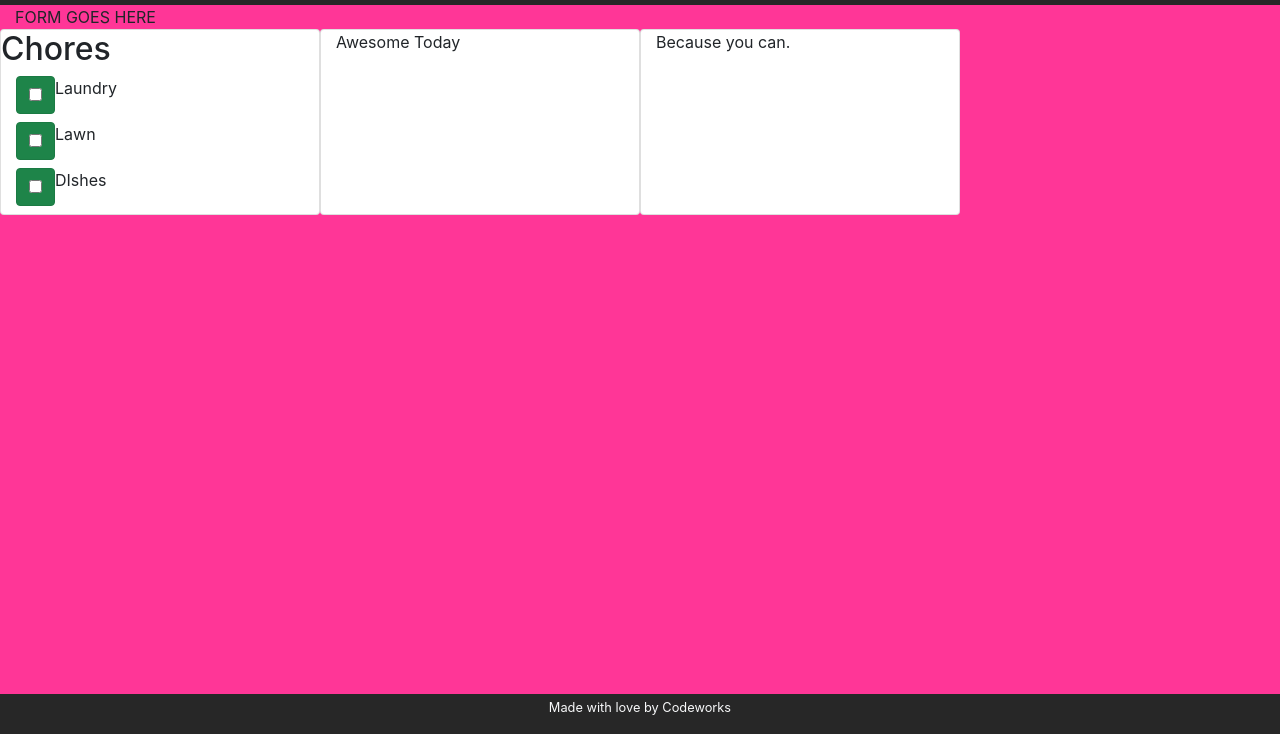
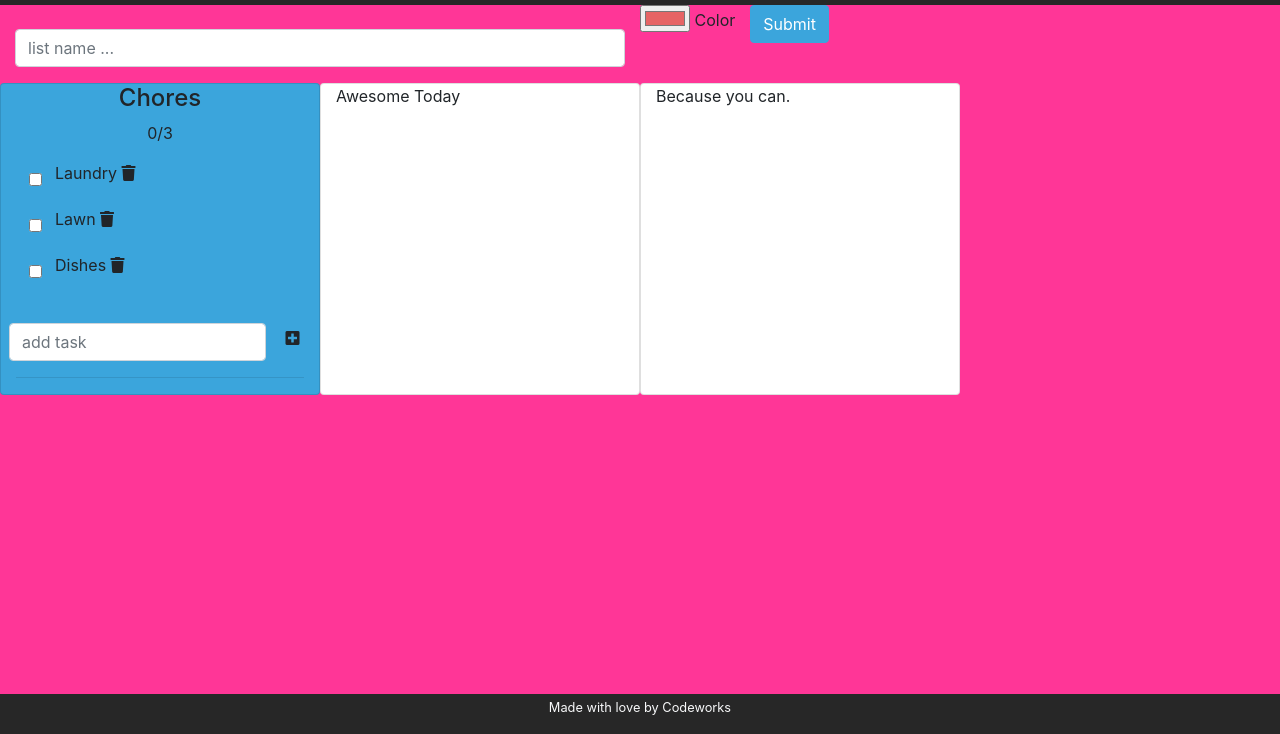
Before and after one commit to john87barker/checkpoint3TaskMaster, a website with bundled scripts: page index.html in a window 1280 px wide. Shown: the part 66-800 px from the top of the page. Built offline with nearby package versions, Linux system fonts and the light colour scheme.

Commit message:
break time

```diff
--- a/index.html
+++ b/index.html
@@ -7,6 +7,10 @@
     <meta http-equiv="X-UA-Compatible" content="ie=edge">
     <link rel="stylesheet" href="https://stackpath.bootstrapcdn.com/bootstrap/4.3.1/css/bootstrap.min.css"
         integrity="sha384-ggOyR0iXCbMQv3Xipma34MD+dH/1fQ784/j6cY/iJTQUOhcWr7x9JvoRxT2MZw1T" crossorigin="anonymous">
+    <link rel="stylesheet" href="https://cdnjs.cloudflare.com/ajax/libs/font-awesome/5.15.3/css/all.min.css"
+        integrity="sha512-iBBXm8fW90+nuLcSKlbmrPcLa0OT92xO1BIsZ+ywDWZCvqsWgccV3gFoRBv0z+8dLJgyAHIhR35VZc2oM/gI1w=="
+        crossorigin="anonymous" />
+    <link rel="stylesheet" href="//cdn.materialdesignicons.com/5.4.55/css/materialdesignicons.min.css">
     <link rel="stylesheet" href="assets/style/main.css">
     <link rel="stylesheet" href="assets/style/style.css">
     <title>TaskMaster</title>
@@ -26,35 +30,77 @@
     <main class="container-fluid bg-secondary">
         <div class="row">
             <div class="col-md-6">
-                FORM GOES HERE
+                <div class="form-group">
+                    <label for="listname"></label>
+                    <input type="text" class="form-control" name="listname" id="" aria-describedby="helpId"
+                        placeholder="list name ...">
+                </div>
+            </div>
+            <div>
+                <input type="color" id="colorpicker" name="colorpicker" value="#e66465">
+                <label for="colorpicker">Color</label>
+            </div>
+            <div class="col-md-3">
+                <button type="submit" class="btn btn-primary">Submit</button>
             </div>
         </div>
         <div class="row">
-            <div class="col-md-3 card box-shadow">
-                <div class="row">
-                    <h2>Chores</h2>
+            <div class="col-md-3 card box-shadow bg-primary">
+                <div class="row ">
+                    <div class="col-md-12 text-center">
+                        <h4>Chores</h4>
+
+                        <p>0/3</p>
+                    </div>
                     <hr>
-                    <div class="col-md-12">
-                        <div class="btn-group" data-toggle="buttons">
-                            <label class="btn btn-success active">
+
+
+                    <div class="col-md-12 ">
+                        <div class="btn-group " data-toggle="buttons">
+                            <label class="btn btn-alert active">
                                 <input type="checkbox" name="complete" id="first">
                             </label>
-                            Laundry
+                            <div class="d-flex text-right">
+                                <p class=""> Laundry
+                                    <i class="fa fa-trash color-warning" aria-hidden="true"></i>
+                                </p>
+                            </div>
                         </div>
                         <br>
-                        <div class="btn-group" data-toggle="buttons">
-                            <label class="btn btn-success active">
-                                <input type="checkbox" name="complete" id="second">
+                        <div class="btn-group " data-toggle="buttons">
+                            <label class="btn btn-alert active">
+                                <input type="checkbox" name="complete" id="first">
                             </label>
-                            Lawn
+                            <div class="d-flex text-right">
+                                <p class=""> Lawn
+                                    <i class="fa fa-trash color-warning" aria-hidden="true"></i>
+                                </p>
+                            </div>
                         </div>
                         <br>
-                        <div class="btn-group" data-toggle="buttons">
-                            <label class="btn btn-success active">
-                                <input type="checkbox" name="complete" id="third">
+                        <div class="btn-group " data-toggle="buttons">
+                            <label class="btn btn-alert active">
+                                <input type="checkbox" name="complete" id="first">
                             </label>
-                            DIshes
+                            <div class="d-flex text-right">
+                                <p class=""> Dishes
+                                    <i class="fa fa-trash color-warning" aria-hidden="true"></i>
+                                </p>
+                            </div>
                         </div>
+                        <div class="row ">
+                            <div class="form-group col-md-10 pl-2 pr-0">
+                                <label for="add task"></label>
+
+                                <input type="text" class="form-control" name="addtask" id="addtask"
+                                    aria-describedby="helpId" placeholder="add task">
+                            </div>
+                            <div class="d-flex  col-md-2 align-items-center justify-content-center">
+                                <i class="fa fa-plus-square " aria-hidden="true"></i>
+                            </div>
+                        </div>
+                        <hr class="mt-0">
+
                     </div>
                 </div>
 
```
